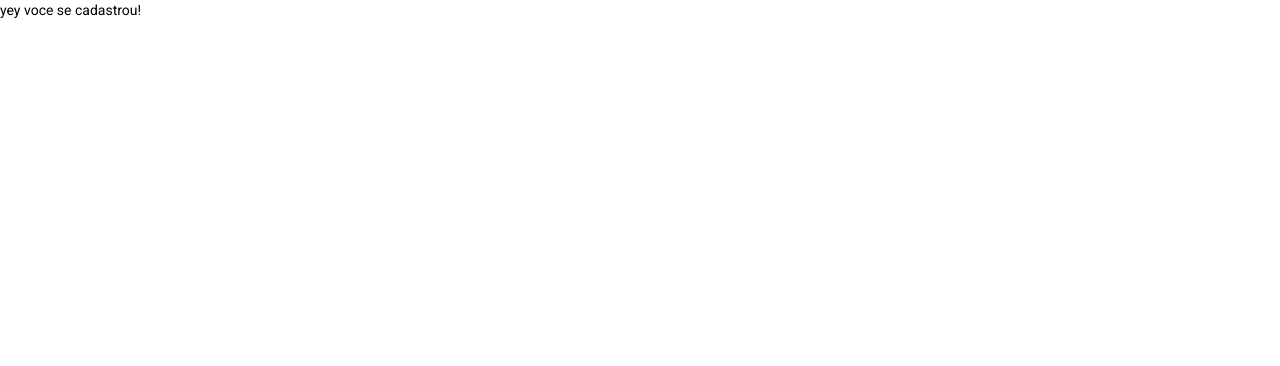
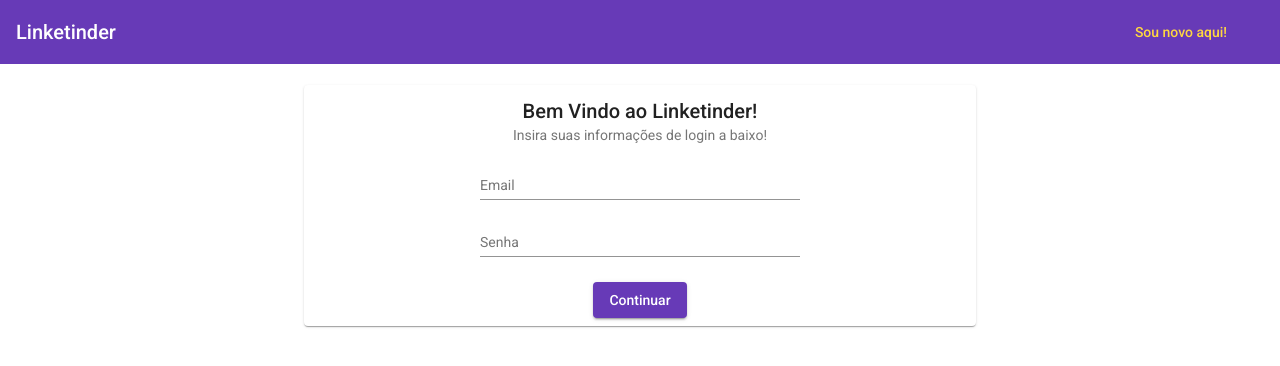
Before and after one commit to gamapedro77/ZG-HERO-Project, an Angular app in the folder front-linketinder/: page /login in a window 1280 px wide. Shown: the top 366 px of the page. Built offline with nearby package versions, Linux system fonts and the light colour scheme.

Commit message:
criacao de rotas e modulos para perfil candidato e perfil empresa

```diff
--- a/front-linketinder/src/app/app-routing.module.ts
+++ b/front-linketinder/src/app/app-routing.module.ts
@@ -5,7 +5,7 @@ const routes: Routes = [
   {
     path: '',
     pathMatch: 'full',
-    redirectTo: 'cadastro',
+    redirectTo: 'login',
   },
   {
     path: 'cadastro',
@@ -17,6 +17,16 @@ const routes: Routes = [
     loadChildren: () =>
       import('./login/login.module').then((m) => m.LoginModule),
   },
+  {
+    path: 'candidato',
+    loadChildren: () =>
+      import('./candidato/candidato.module').then((m) => m.CandidatoModule),
+  },
+  {
+    path: 'empresa',
+    loadChildren: () =>
+      import('./empresa/empresa.module').then((m) => m.EmpresaModule),
+  },
 ];
 
 @NgModule({
--- a/front-linketinder/src/app/cadastro/services/candidato.service.ts
+++ b/front-linketinder/src/app/cadastro/services/candidato.service.ts
@@ -23,4 +23,6 @@ export class CandidatoService {
       .put<Candidato>(`${this.API}/${candidatoId}`, candidato)
       .pipe(first());
   }
+
+  authenticate(email: String, senha: String) {}
 }
--- /dev/null
+++ b/front-linketinder/src/app/candidato/candidato-routing.module.ts
@@ -0,0 +1,10 @@
+import { NgModule } from '@angular/core';
+import { RouterModule, Routes } from '@angular/router';
+
+const routes: Routes = [];
+
+@NgModule({
+  imports: [RouterModule.forChild(routes)],
+  exports: [RouterModule]
+})
+export class CandidatoRoutingModule { }
--- /dev/null
+++ b/front-linketinder/src/app/empresa/empresa-routing.module.ts
@@ -0,0 +1,10 @@
+import { NgModule } from '@angular/core';
+import { RouterModule, Routes } from '@angular/router';
+
+const routes: Routes = [];
+
+@NgModule({
+  imports: [RouterModule.forChild(routes)],
+  exports: [RouterModule]
+})
+export class EmpresaRoutingModule { }
--- a/front-linketinder/src/app/login/home/home.component.html
+++ b/front-linketinder/src/app/login/home/home.component.html
@@ -1 +1,35 @@
-<p>yey voce se cadastrou!</p>
+<mat-toolbar color="primary"
+  >Linketinder
+  <button mat-button color="accent" id="button-toolbar" routerLink="/cadastro">
+    Sou novo aqui!
+  </button>
+</mat-toolbar>
+<mat-card>
+  <mat-card-header>
+    <mat-card-title>Bem Vindo ao Linketinder!</mat-card-title>
+    <mat-card-subtitle
+      >Insira suas informações de login a baixo!</mat-card-subtitle
+    >
+  </mat-card-header>
+  <form [formGroup]="form">
+    <mat-form-field>
+      <mat-label>Email</mat-label>
+      <input placeholder="joao@exemplo.com" formControlName="email" matInput />
+    </mat-form-field>
+    <mat-form-field>
+      <mat-label>Senha</mat-label>
+      <input
+        type="password"
+        placeholder="*********"
+        formControlName="senha"
+        matInput
+      />
+    </mat-form-field>
+  </form>
+
+  <mat-card-actions>
+    <button mat-raised-button (click)="onSubmit()" color="primary">
+      Continuar
+    </button>
+  </mat-card-actions>
+</mat-card>
--- a/front-linketinder/src/app/login/home/home.component.scss
+++ b/front-linketinder/src/app/login/home/home.component.scss
@@ -0,0 +1,27 @@
+.mat-card {
+  width: 50%;
+  margin: 1.5em auto;
+  text-align: center;
+}
+
+form {
+  width: 100%;
+  margin: 0 auto;
+  display: flex;
+  flex-direction: column;
+  align-items: center;
+}
+
+.mat-form-field {
+  min-width: 50%;
+}
+
+.mat-card-header {
+  text-align: center;
+  width: 100%;
+  justify-content: center;
+}
+
+#button-toolbar {
+  margin: 0 1.5em 0 auto;
+}
--- a/front-linketinder/src/app/login/home/home.component.ts
+++ b/front-linketinder/src/app/login/home/home.component.ts
@@ -1,15 +1,34 @@
 import { Component, OnInit } from '@angular/core';
+import { FormBuilder, FormGroup } from '@angular/forms';
+import { Router } from '@angular/router';
+import { CandidatoService } from 'src/app/cadastro/services/candidato.service';
 
 @Component({
   selector: 'app-home',
   templateUrl: './home.component.html',
-  styleUrls: ['./home.component.scss']
+  styleUrls: ['./home.component.scss'],
 })
 export class HomeComponent implements OnInit {
+  form: FormGroup;
 
-  constructor() { }
+  constructor(
+    private formBuilder: FormBuilder,
+    private service: CandidatoService,
+    private router: Router
+  ) {
+    this.form = this.formBuilder.group({
+      email: [null],
+      senha: [null],
+    });
+  }
+  ngOnInit(): void {}
 
-  ngOnInit(): void {
+  onSubmit() {
+    console.log('doideira maluco');
   }
 
+  onCadastro() {
+    console.log('maconha');
+    //this.router.navigate(['/cadastro']);
+  }
 }
```
Also changed, not shown: front-linketinder/src/app/candidato/candidato.module.ts (added, +14 -0 lines), front-linketinder/src/app/empresa/empresa.module.ts (added, +14 -0 lines), front-linketinder/src/app/login/login.module.ts (+21 -8 lines).
